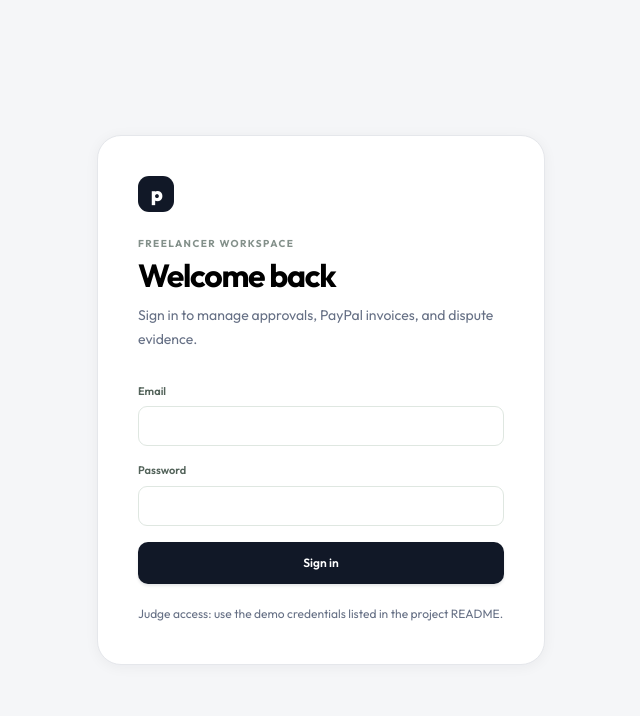
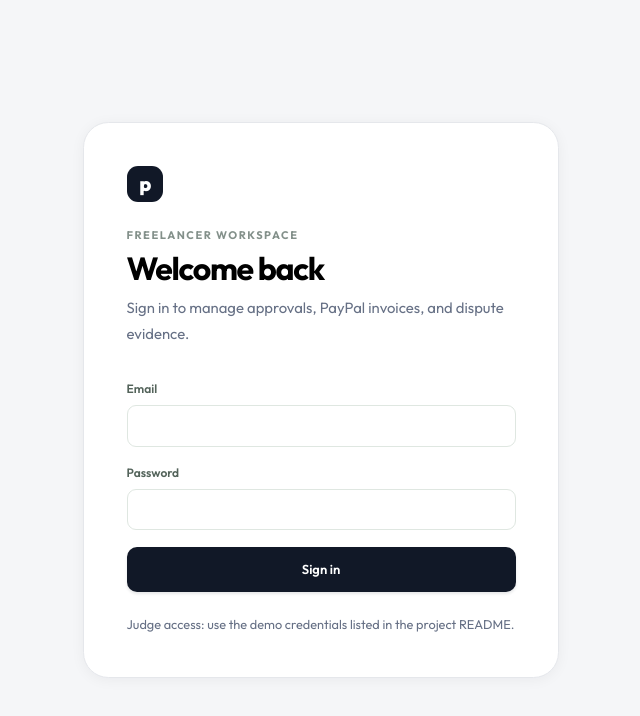
Before and after one commit to Pratheesh-555/Proof-Pay, a React (Vite) app in the folder web/: page /login in a window 1280 px wide. Shown: the top 716 px of the page, without its empty margins (319-959 px from the left). Built offline with nearby package versions, Linux system fonts and the light colour scheme; no server answers.

Commit message:
Polish typography and add subtle UI motion

```diff
--- a/web/src/components/layout/AppShell.jsx
+++ b/web/src/components/layout/AppShell.jsx
@@ -1,4 +1,4 @@
-import { NavLink, Outlet } from 'react-router-dom';
+import { NavLink, Outlet, useLocation } from 'react-router-dom';
 import { useAuth } from '../../auth/AuthContext.jsx';
 
 const links = [
@@ -10,6 +10,7 @@ const links = [
 
 export default function AppShell({ user }) {
   const auth = useAuth();
+  const location = useLocation();
   const firstName = user?.name?.split(' ')[0] || 'Freelancer';
   const today = new Intl.DateTimeFormat(undefined, { weekday: 'long', month: 'long', day: 'numeric', year: 'numeric' }).format(new Date());
   async function signOut() { await auth.logout(); }
@@ -46,7 +47,7 @@ export default function AppShell({ user }) {
           <div className="hidden text-xs text-muted sm:block">{today} <span className="mx-2 text-[#d5dbd8]">/</span> <span className="font-medium text-ink">Workspace</span></div>
           <div className="flex items-center gap-3"><button className="icon-button" aria-label="Notifications">♧</button><button className="help-button">Help & feedback <span className="ml-1 text-muted">↗</span></button></div>
         </header>
-        <main className="mx-auto max-w-[1440px] px-5 py-8 sm:px-8 sm:py-10"><Outlet /></main>
+        <main className="mx-auto max-w-[1440px] px-5 py-8 sm:px-8 sm:py-10"><div key={location.pathname} className="page-enter"><Outlet /></div></main>
       </div>
     </div>
   );
--- a/web/src/routes/Login.jsx
+++ b/web/src/routes/Login.jsx
@@ -19,7 +19,7 @@ export default function Login() {
   }
 
   return <main className="flex min-h-screen items-center justify-center bg-canvas px-5 py-12">
-    <section className="w-full max-w-md rounded-3xl border border-line bg-white p-8 shadow-panel sm:p-10">
+    <section className="page-enter w-full max-w-md rounded-3xl border border-line bg-white p-8 shadow-panel sm:p-10">
       <div className="brand-mark mb-6">p</div>
       <p className="eyebrow">FREELANCER WORKSPACE</p>
       <h1 className="page-title mt-2">Welcome back</h1>
--- a/web/src/styles.css
+++ b/web/src/styles.css
@@ -3,11 +3,11 @@
 @tailwind components;
 @tailwind utilities;
 
-:root { font-family: 'Outfit', ui-sans-serif, system-ui, sans-serif; font-synthesis: none; text-rendering: optimizeLegibility; }
+:root { font-family: 'Outfit', ui-sans-serif, system-ui, sans-serif; font-size:17px; font-synthesis: none; text-rendering: optimizeLegibility; }
 * { box-sizing: border-box; }
 body { margin: 0; min-width: 320px; }
 .brand-mark { display:flex; height:36px; width:36px; align-items:center; justify-content:center; border-radius:11px; background:#111827; color:#fff; font-family:Outfit,sans-serif; font-size:20px; font-weight:800; letter-spacing:-.08em; }
-.nav-item { display:flex; align-items:center; gap:12px; border-radius:10px; padding:10px 12px; color:#64716b; font-size:12px; font-weight:500; transition:background .15s,color .15s; }
+.nav-item { display:flex; align-items:center; gap:12px; border-radius:10px; padding:10px 12px; color:#64716b; font-size:13px; font-weight:500; transition:background .18s,color .18s,transform .18s; }
 .nav-item:hover { background:#f7f9f7; color:#263630; }
 .nav-item-active { background:#eaf2ff; color:#003087; font-weight:600; }
 .nav-icon { display:flex; width:18px; justify-content:center; color:#819089; font-size:16px; line-height:1; }
@@ -15,25 +15,29 @@ body { margin: 0; min-width: 320px; }
 .avatar { display:flex; height:34px; width:34px; align-items:center; justify-content:center; border-radius:50%; background:#e9eee9; color:#486154; font-size:10px; font-weight:700; }
 .icon-button { display:flex; height:34px; width:34px; align-items:center; justify-content:center; border:1px solid #e8ece9; border-radius:10px; background:#fff; color:#65716b; font-size:17px; }
 .help-button { border:0; background:transparent; color:#53615a; font-size:11px; font-weight:600; }
-.eyebrow { margin:0; color:#83908a; font-size:10px; font-weight:700; letter-spacing:.14em; }
+.eyebrow { margin:0; color:#83908a; font-size:11px; font-weight:700; letter-spacing:.14em; }
 .page-title { margin:5px 0 0; font-family:Outfit,ui-sans-serif,sans-serif; font-size:clamp(25px,3vw,32px); font-weight:700; letter-spacing:-.04em; line-height:1.2; }
 .wave { display:inline-block; margin-left:2px; color:#0070e0; font-size:19px; vertical-align:middle; }
-.primary-button { display:inline-flex; align-items:center; justify-content:center; border:0; border-radius:10px; background:#111827; padding:10px 15px; color:#fff; font-size:12px; font-weight:600; box-shadow:0 2px 3px #1118271b; transition:background .15s,transform .15s; }
-.primary-button:hover:not(:disabled) { background:#003087; }
+.primary-button { display:inline-flex; align-items:center; justify-content:center; border:0; border-radius:10px; background:#111827; padding:10px 15px; color:#fff; font-size:13px; font-weight:600; box-shadow:0 2px 3px #1118271b; transition:background .18s,transform .18s,box-shadow .18s; }
+.primary-button:hover:not(:disabled) { background:#003087; box-shadow:0 5px 14px #00308724; transform:translateY(-1px); }
+.primary-button:active:not(:disabled) { transform:translateY(0) scale(.985); }
 .primary-button:disabled { cursor:not-allowed; opacity:.72; }
-.secondary-button { display:inline-flex; align-items:center; justify-content:center; border:1px solid #e1e8e3; border-radius:10px; background:#fff; padding:9px 13px; color:#43534a; font-size:12px; font-weight:600; transition:background .15s,border-color .15s; }
-.secondary-button:hover { background:#f8faf8; border-color:#cddbd2; }
+.secondary-button { display:inline-flex; align-items:center; justify-content:center; border:1px solid #e1e8e3; border-radius:10px; background:#fff; padding:9px 13px; color:#43534a; font-size:13px; font-weight:600; transition:background .18s,border-color .18s,transform .18s; }
+.secondary-button:hover:not(:disabled) { background:#f8faff; border-color:#c7d7f2; transform:translateY(-1px); }
 .secondary-button:disabled { cursor:not-allowed; opacity:.6; }
-.field-label { display:flex; flex-direction:column; gap:7px; color:#53635a; font-size:11px; font-weight:600; }
-.field-input { width:100%; border:1px solid #dfe7e1; border-radius:9px; background:#fff; padding:10px 11px; color:#263630; font:inherit; font-size:12px; outline:none; }
+.field-label { display:flex; flex-direction:column; gap:7px; color:#53635a; font-size:12px; font-weight:600; }
+.field-input { width:100%; border:1px solid #dfe7e1; border-radius:9px; background:#fff; padding:10px 11px; color:#263630; font:inherit; font-size:13px; outline:none; }
 .field-input:focus { border-color:#0070e0; box-shadow:0 0 0 3px #0070e01a; }
 .field-input::placeholder { color:#a3ada7; }
 .field-input:disabled { background:#f4f6f4; color:#7c8982; }
 .metric-icon { display:flex; height:30px; width:30px; align-items:center; justify-content:center; border-radius:9px; font-size:13px; font-weight:700; }
 .metric-green { background:#eaf2ff; color:#003087; }.metric-sand { background:#f0f2f7; color:#344054; }.metric-blue { background:#eaf7ff; color:#0070e0; }.metric-rose { background:#f7efed; color:#ad7668; }
-.status-pill { display:inline-flex; align-items:center; gap:6px; white-space:nowrap; border-radius:99px; padding:5px 8px; font-size:10px; font-weight:600; }
+.status-pill { display:inline-flex; align-items:center; gap:6px; white-space:nowrap; border-radius:99px; padding:5px 8px; font-size:11px; font-weight:600; }
 .status-dot { height:6px; width:6px; border-radius:50%; background:currentColor; }
 .status-paid { background:#edf5ef; color:#4f8061; }.status-review { background:#fbf4e8; color:#a47c3f; }.status-progress { background:#f0f2f1; color:#6f7c75; }
-.proofpay-grid { --ag-font-family:'Outfit',ui-sans-serif,sans-serif; --ag-font-size:11px; --ag-header-font-size:9px; --ag-header-font-weight:700; --ag-header-foreground-color:#667085; --ag-foreground-color:#101828; --ag-border-color:transparent; --ag-row-border-color:#edf0f4; --ag-background-color:#fff; --ag-header-background-color:#fafbfc; --ag-odd-row-background-color:#fff; --ag-grid-size:6px; }
+.proofpay-grid { --ag-font-family:'Outfit',ui-sans-serif,sans-serif; --ag-font-size:12px; --ag-header-font-size:10px; --ag-header-font-weight:700; --ag-header-foreground-color:#667085; --ag-foreground-color:#101828; --ag-border-color:transparent; --ag-row-border-color:#edf0f4; --ag-background-color:#fff; --ag-header-background-color:#fafbfc; --ag-odd-row-background-color:#fff; --ag-grid-size:6px; }
 .proofpay-grid .ag-header-cell-label { letter-spacing:.08em; }.proofpay-grid .ag-cell { display:flex; align-items:center; }
-@media (max-width:640px) { .proofpay-grid { --ag-font-size:10px; } }
+.page-enter { animation: proofpay-enter .38s cubic-bezier(.22,1,.36,1) both; }
+@keyframes proofpay-enter { from { opacity:0; transform:translateY(8px) scale(.995); } to { opacity:1; transform:translateY(0) scale(1); } }
+@media (max-width:640px) { .proofpay-grid { --ag-font-size:11px; } }
+@media (prefers-reduced-motion: reduce) { *,*::before,*::after { scroll-behavior:auto !important; animation-duration:.01ms !important; animation-iteration-count:1 !important; transition-duration:.01ms !important; } }
```
